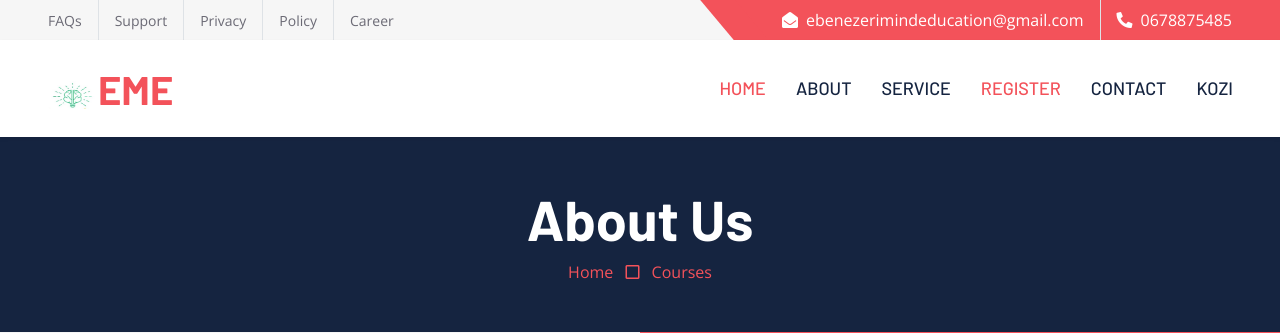
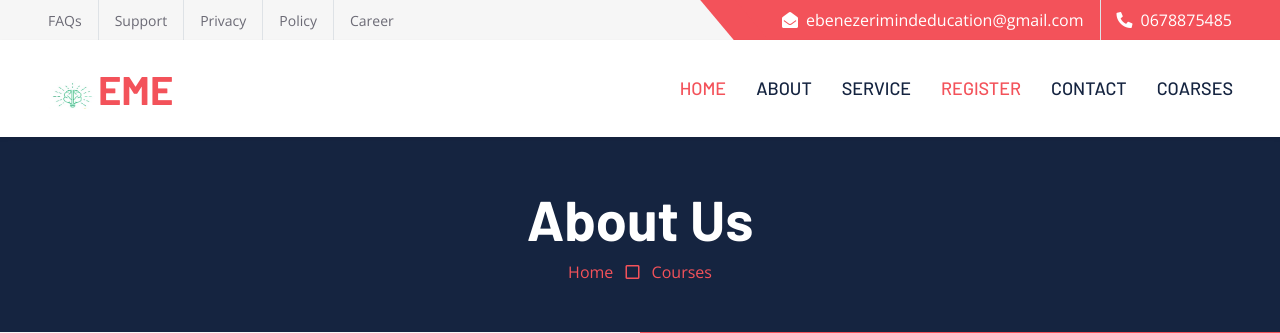
Before and after one commit to Barackwilliam/ebenezeri, a Django app: template apps/templates/about.html in a window 1280 px wide. Shown: the top 333 px of the page. Run offline with Django 3.2, Linux system fonts and the light colour scheme; the template is opened without the code that fills it, so the values that code supplies are empty; some libraries are stand-ins or nearby versions.

Commit message:
Update base.html

```diff
--- a/apps/templates/base.html
+++ b/apps/templates/base.html
@@ -88,7 +88,7 @@
 
                     </div>
                     <a href="{% url 'contact' %}" class="nav-item nav-link">Contact</a>
-                    <a href="{% url 'kozi' %}" class="nav-item nav-link">Kozi</a>
+                    <a href="{% url 'kozi' %}" class="nav-item nav-link">coarses</a>
 
                 </div>
             </div>
```
